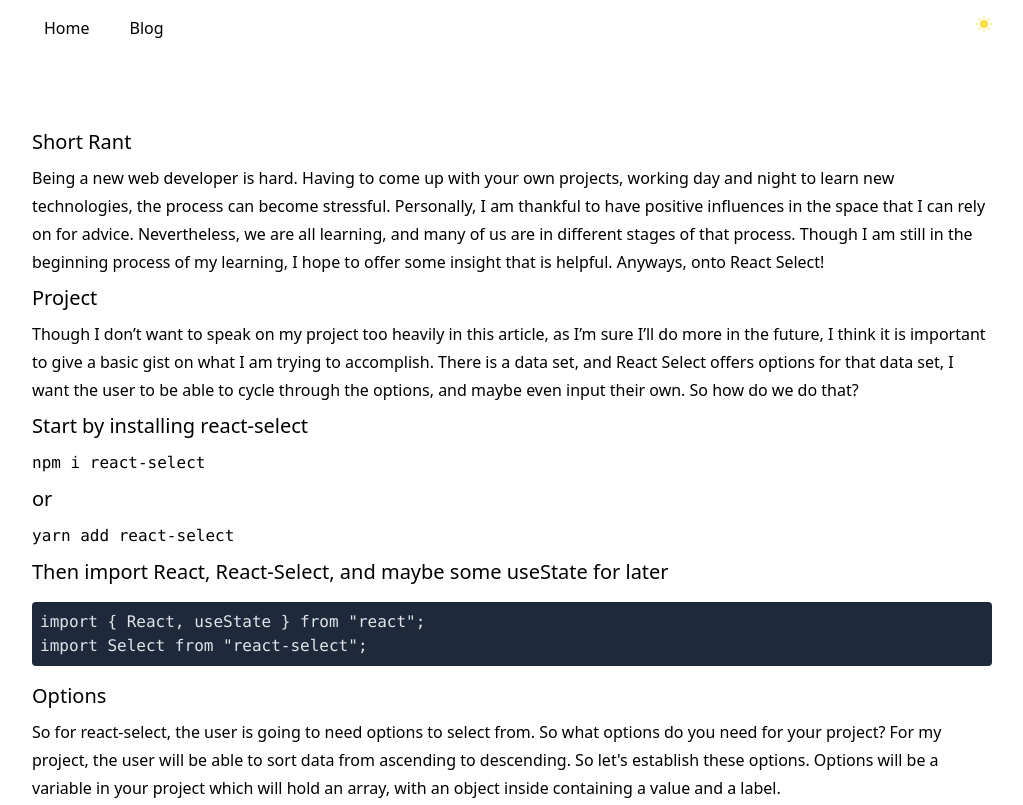
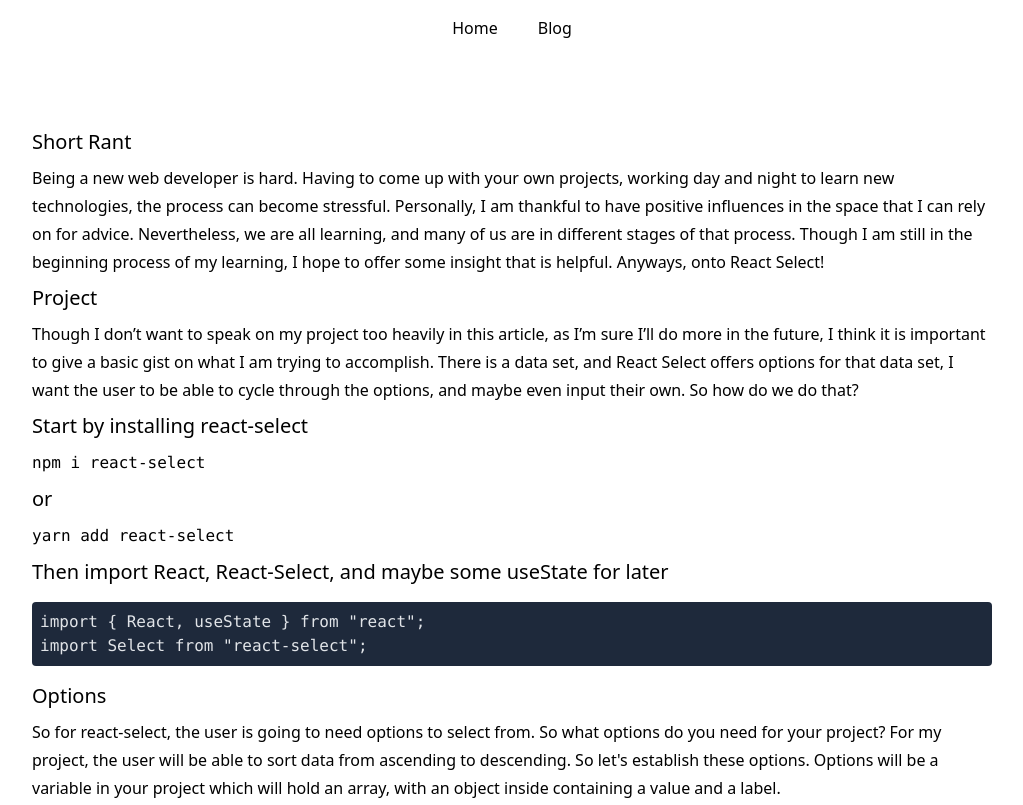
Before and after one commit to BostonRohan/portfolio, an Astro site: page /blog/learning-react-select in a window 1280 px wide. Shown: the top 805 px of the page, without its empty margins (128-1151 px from the left). Built offline with nearby package versions, Linux system fonts and the light colour scheme; Astro itself is replaced by a stand-in of ours; code samples lack their colours.

Commit message:
ditch preact

```diff
--- a/astro.config.mjs
+++ b/astro.config.mjs
@@ -1,6 +1,5 @@
 import { defineConfig } from "astro/config";
 import tailwind from "@astrojs/tailwind";
-import preact from "@astrojs/preact";
 import sitemap from "@astrojs/sitemap";
 
 import mdx from "@astrojs/mdx";
@@ -8,5 +7,5 @@
 // https://astro.build/config
 export default defineConfig({
   site: "https://bostonrohan.com",
-  integrations: [tailwind(), preact(), sitemap(), mdx()]
+  integrations: [tailwind(), sitemap(), mdx()]
 });
--- a/package.json
+++ b/package.json
@@ -16,7 +16,6 @@
     "@astrojs/sitemap": "^3.0.0",
     "@astrojs/tailwind": "^5.0.0",
     "astro": "^3.1.2",
-    "preact": "^10.17.1",
     "tailwindcss": "^3.3.3"
   },
   "devDependencies": {
--- a/src/components/Nav.astro
+++ b/src/components/Nav.astro
@@ -1,6 +1,4 @@
 ---
-import ThemeToggle from "./themeToggle.jsx";
-
 export interface Props {
   pages: string[];
 }
@@ -19,5 +17,5 @@
       </a>
     )
   })}
-  <ThemeToggle client:only />
+  <!-- <ThemeToggle client:only="preact" /> -->
 </nav>
--- a/src/components/themeToggle.jsx
+++ /dev/null
@@ -1,35 +0,0 @@
-import { useEffect, useState } from "preact/hooks";
-
-export default function ThemeToggle() {
-  const [theme, setTheme] = useState(localStorage.getItem("theme"));
-
-  const isThemeLight = theme === "light";
-
-  const handleClick = () => {
-    setTheme(theme === "light" ? "dark" : "light");
-  };
-
-  useEffect(() => {
-    if (theme === "dark") {
-      document.documentElement.classList.add("dark");
-    } else {
-      document.documentElement.classList.remove("dark");
-    }
-    localStorage.setItem("theme", theme);
-  }, [theme]);
-
-  return (
-    <button
-      onClick={handleClick}
-      className="ml-auto"
-      aria-label="light/dark toggle"
-    >
-      <img
-        width="16px"
-        height="16px"
-        src={isThemeLight ? "/icons/sun.svg" : "/icons/moon.svg"}
-        alt={isThemeLight ? "sun" : "moon"}
-      />
-    </button>
-  );
-}
--- a/src/layouts/BlogLayout.astro
+++ b/src/layouts/BlogLayout.astro
@@ -15,7 +15,7 @@
 ---
 
 <Layout {...frontmatter}>
-  <slot></slot>
+  <slot />
 </Layout>
 
 <style is:inline>
```
Also changed, not shown: pnpm-lock.yaml.
